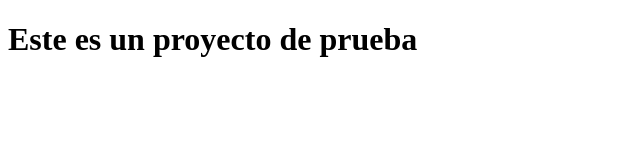
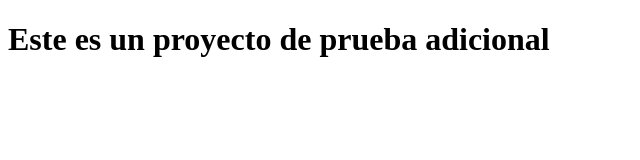
Before and after one commit to mbecerra70/test-app-1, a plain HTML site: page index.html in a window 1280 px wide. Shown: the whole page, without its empty margins (0-640 px from the left). Drawn offline with Linux system fonts and the light colour scheme.

Commit message:
Cambio de h1

```diff
--- a/index.html
+++ b/index.html
@@ -4,9 +4,9 @@
     <meta charset="UTF-8">
     <meta name="viewport" content="width=device-width, initial-scale=1.0">
     <script src="app.js"></script>
-    <title>Test Document</title>
+    <title>Test Document 2</title>
 </head>
 <body>
-    <h1>Este es un proyecto de prueba</h1>
+    <h1>Este es un proyecto de prueba adicional</h1>
 </body>
 </html>
```
